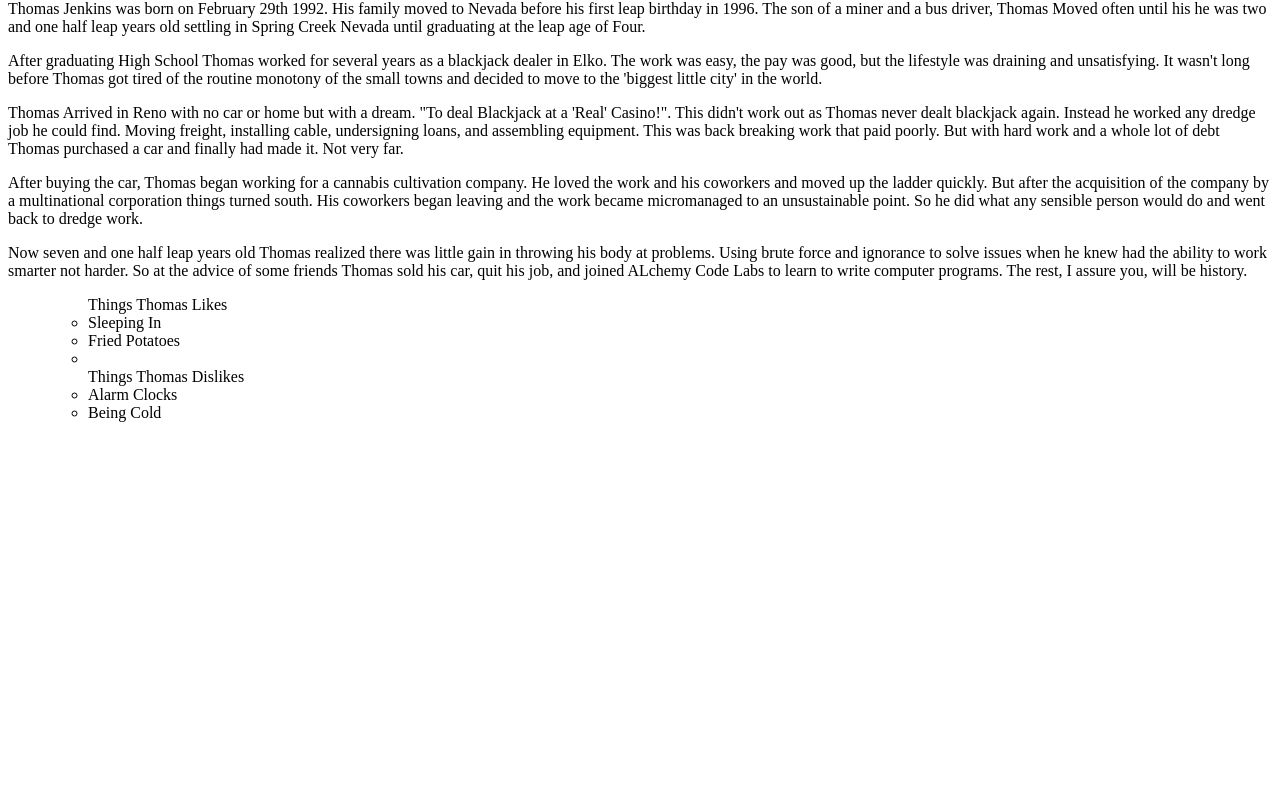
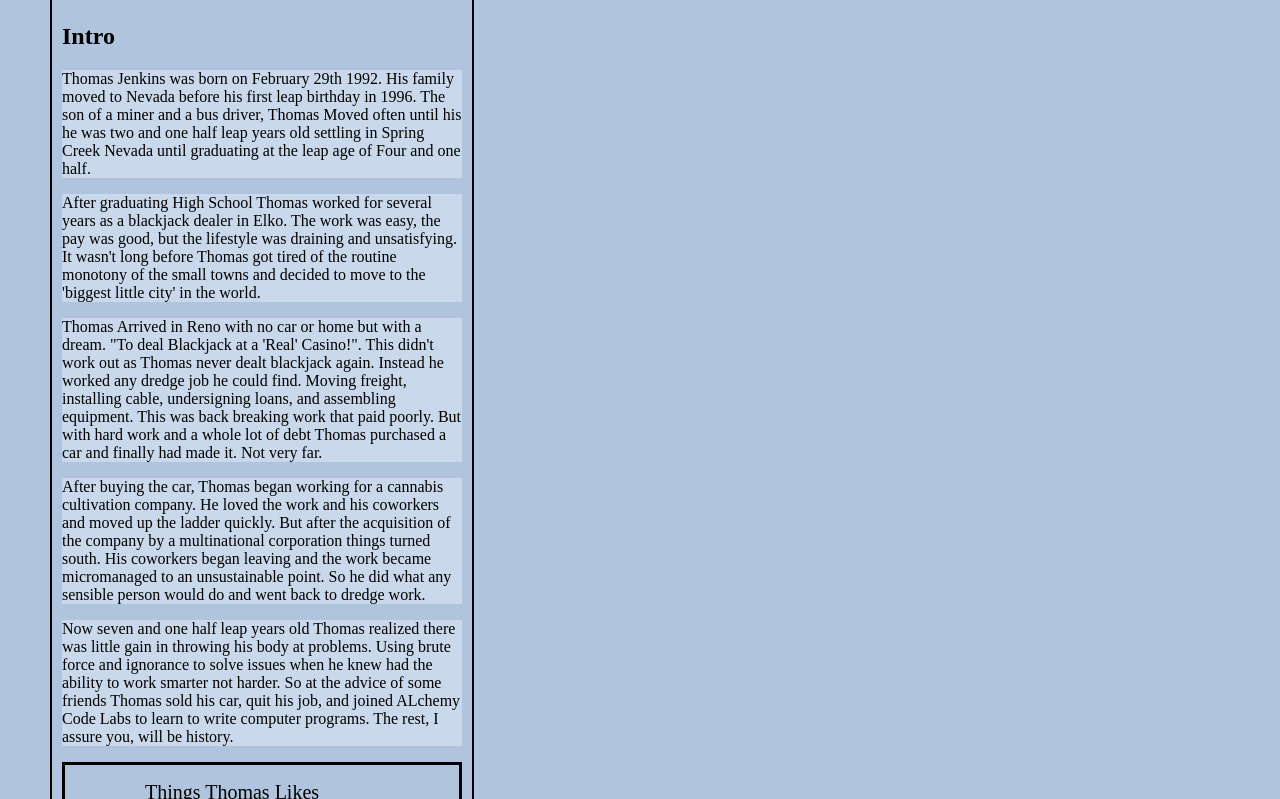
Before and after one commit to Thomas-Jenkins/about_me_assignment, a plain HTML site: page index.html in a window 1280 px wide. Shown: the part 127-926 px from the top of the page. Before the commit the page ends 800 px from the top, so only its background shows below. Drawn offline with Linux system fonts and the light colour scheme.

Commit message:
add changes to paragragh contents, css styling

```diff
--- a/index.html
+++ b/index.html
@@ -8,23 +8,23 @@
     <title>Document</title>
 </head>
 <body>
-    <h1>About Thomas P Jenkins</h1>
+    <h1 id="title">About <br> Thomas P Jenkins</h1>
     <section>
         <h2>Intro</h2>
-        <p>Thomas Jenkins was born on February 29th 1992. His family moved to Nevada before his first leap birthday in 1996. The son of a miner and a bus driver, Thomas Moved often until his he was two and one half leap years old settling in Spring Creek Nevada until graduating at the leap age of Four.</p>
+        <p>Thomas Jenkins was born on February 29th 1992. His family moved to Nevada before his first leap birthday in 1996. The son of a miner and a bus driver, Thomas Moved often until his he was two and one half leap years old settling in Spring Creek Nevada until graduating at the leap age of Four and one half.</p>
         <p>After graduating High School Thomas worked for several years as a blackjack dealer in Elko. The work was easy, the pay was good, but the lifestyle was draining and unsatisfying. It wasn't long before Thomas got tired of the routine monotony of the small towns and decided to move to the 'biggest little city' in the world.</p>
         <p>Thomas Arrived in Reno with no car or home but with a dream. "To deal Blackjack at a 'Real' Casino!". This didn't work out as Thomas never dealt blackjack again. Instead he worked any dredge job he could find. Moving freight, installing cable, undersigning loans, and assembling equipment. This was back breaking work that paid poorly. But with hard work and a whole lot of debt Thomas purchased a car and finally had made it. Not very far.</p>
         <p>After buying the car, Thomas began working for a cannabis cultivation company. He loved the work and his coworkers and moved up the ladder quickly. But after the acquisition of the company by a multinational corporation things turned south. His coworkers began leaving and the work became micromanaged to an unsustainable point. So he did what any sensible person would do and went back to dredge work.</p>
         <p>Now seven and one half leap years old Thomas realized there was little gain in throwing his body at problems. Using brute force and ignorance to solve issues when he knew had the ability to work smarter not harder. So at the advice of some friends Thomas sold his car, quit his job, and joined ALchemy Code Labs to learn to write computer programs. The rest, I assure you, will be history.</p>
     </section>
-    <section>
+    <section class="list">
         <ul>
-            <ul>Things Thomas Likes
-            <li>Sleeping In</li>
-            <li>Fried Potatoes</li>
-            <li></li>
+            <ul><span>Things Thomas Likes</span>
+                <li>Sleeping In</li>
+                <li>Fried Potatoes</li>
             </ul>
-            <ul>Things Thomas Dislikes
+        <br>
+            <ul><span>Things Thomas Dislikes</span>
                 <li>Alarm Clocks</li>
                 <li>Being Cold</li>
             </ul>
--- a/style.css
+++ b/style.css
@@ -0,0 +1,23 @@
+body {
+    background-color:lightsteelblue;
+    max-width: 400px;
+    margin-left: 50px;
+    padding-left: 10px;
+    padding-right: 10px;
+    border-left: 2px solid black;
+    border-right: 2px solid black;
+}
+p {
+    background-color: rgb(202, 216, 235);
+}
+.list {
+    border: 3px solid black;
+}
+span {
+    font-size: 20px;
+    text-decoration: underline;
+}
+#title {
+    font-size: 40px;
+    border-bottom: 2px solid black;
+}
```
